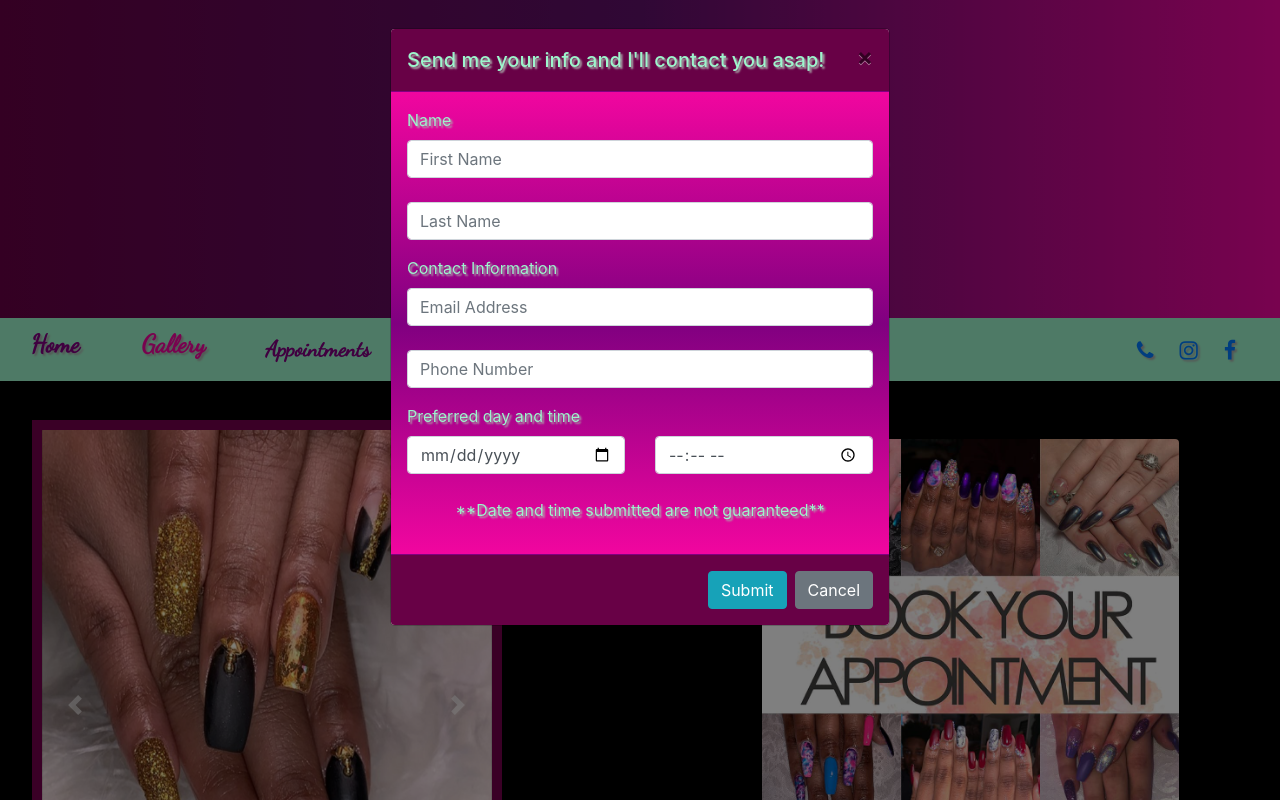
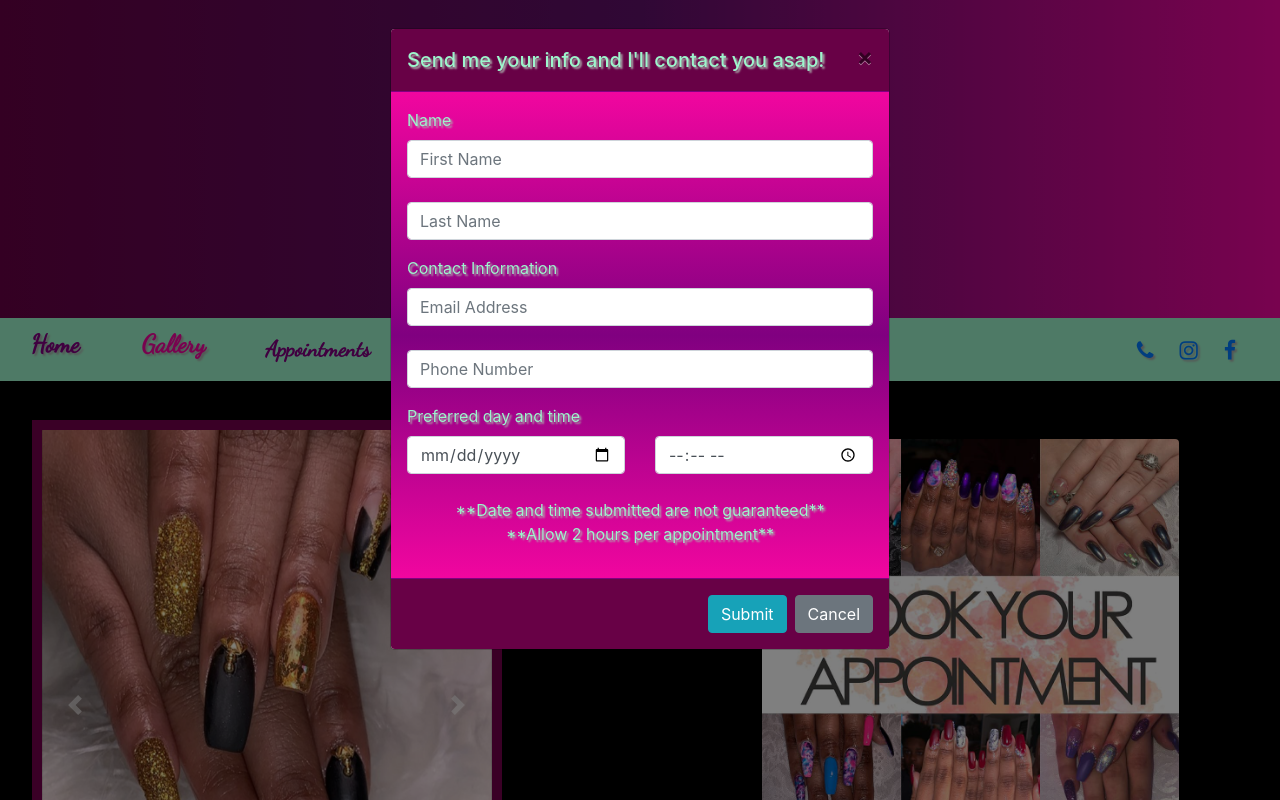
Before and after one commit to Nduriel/Pbwebsite, a React (Create React App) app: page / in a window 1280 px wide. Both pictures are taken after a click on the button "Appointments". Shown: the top 800 px of the page. Built offline with nearby package versions, Linux system fonts and the light colour scheme.

Commit message:
4/14 pt 1

```diff
--- a/src/App.css
+++ b/src/App.css
@@ -1,6 +1,6 @@
-
 @import url('https://fonts.googleapis.com/css?family=Dancing+Script&display=swap&effect=anaglyph');
 @import url('https://fonts.googleapis.com/css?family=Courgette|Dancing+Script&display=swap');
+
 body {
   background-color: black;
   text-shadow: 2px 2px 2px #aaa;
--- a/src/components/HeaderComponent.js
+++ b/src/components/HeaderComponent.js
@@ -80,7 +80,7 @@ class Header extends Component {
                         </div>
                     </div>
                 </Navbar>
-                <div className="container-fluid">
+                <div className="container">
                     <Modal isOpen={this.state.isModalOpen} toggle={this.toggleModal} className={this.props.className}>
                         <ModalHeader style={{ backgroundColor: "#680146", color: "#9df5cc", borderBottomColor: "purple" }} toggle={this.toggleModal}>Send me your info and I'll contact you asap!</ModalHeader>
                         <ModalBody className="modalbody">
@@ -105,7 +105,9 @@ class Header extends Component {
                                             <Input type="time" name="time" id="time" />
                                         </div>
                                     </div>
-                                    <div style={{ textAlign: "center" }}> **Date and time submitted are not guaranteed**</div>
+                                    <div style={{ textAlign: "center" }}>
+                                        **Date and time submitted are not guaranteed**<br />
+                                    **Allow 2 hours per appointment**</div>
                                 </FormGroup>
                             </Form>
                         </ModalBody>
```
